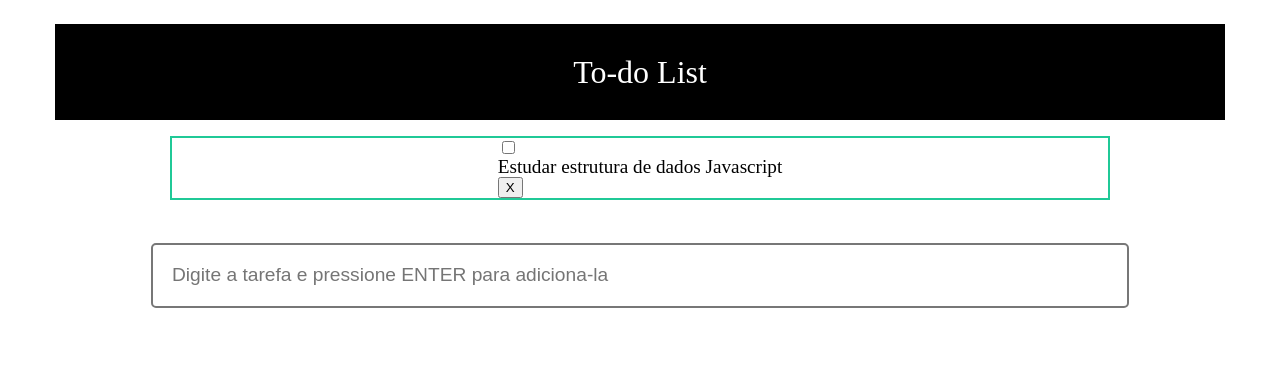
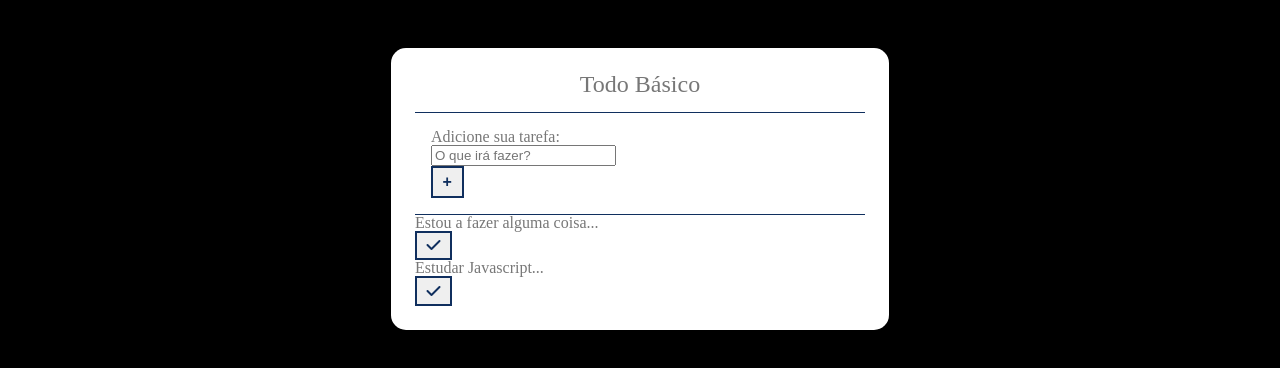
Before and after one commit to ezequielFaustino/to-do_list1, a plain HTML site: page index.html in a window 1280 px wide. Drawn offline with Linux system fonts and the light colour scheme.

Commit message:
iniciado estilo css

```diff
--- a/index.html
+++ b/index.html
@@ -1,31 +1,54 @@
 <!DOCTYPE html>
 <html lang="pt-br">
+
 <head>
   <meta charset="UTF-8">
   <meta http-equiv="X-UA-Compatible" content="IE=edge">
   <meta name="viewport" content="width=device-width, initial-scale=1.0">
   <title>To-do List - Ezequiel</title>
+  <!-- Font Awesome -->
+  <link rel="stylesheet" href="https://cdnjs.cloudflare.com/ajax/libs/font-awesome/6.4.0/css/all.min.css"
+    integrity="sha512-iecdLmaskl7CVkqkXNQ/ZH/XLlvWZOJyj7Yy7tcenmpD1ypASozpmT/E0iPtmFIB46ZmdtAc9eNBvH0H/ZpiBw=="
+    crossorigin="anonymous" referrerpolicy="no-referrer" />
+
+  <!-- Css do projeto -->
   <link rel="stylesheet" href="css/app.css">
 </head>
+
 <body>
-  <main>
-    <div class="todo">
-      <h1 class="todo-title">To-do List</h1>
+  <div class="container">
+    <header class="container-header">
+      <h1>Todo Básico</h1>
+    </header>
 
-      <div class="todo-list" id="todoList">
-        <label class="todo-item">
-          <input type="checkbox" class="list-checkbox">
-          <div>Estudar estrutura de dados Javascript</div>
-          <button class="list-button">
-            X
-          </button>
-        </label>
+    <form id="todo-form">
+      <p id="todo-form-title">Adicione sua tarefa:</p>
+      <div class="todo-form-control">
+        <input type="text" id="form-input" placeholder="O que irá fazer?">
+        <button class="btn" type="submit">
+          <i class="fa-light fa-plus"></i>
+        </button>
+      </div>
+    </form>
+
+    <div id="todo">
+      <div class="todo-list">
+        <h3>Estou a fazer alguma coisa...</h3>
+        <button class="btn todo-finish-btn">
+          <i class="fa-solid fa-check"></i>
+        </button>
       </div>
 
-      <div class="todo-new-item" id="newItem">
-        <input type="text" placeholder="Digite a tarefa e pressione ENTER para adiciona-la">
+      <div class="todo-list">
+        <h3>Estudar Javascript...</h3>
+        <button class="btn todo-finish-btn">
+          <i class="fa-solid fa-check"></i>
+        </button>
       </div>
     </div>
-  </main>
+  </div>
+
+  <script src="js/script.js"></script>
 </body>
+
 </html>
--- /dev/null
+++ b/sass/_buttons.sass
@@ -0,0 +1,23 @@
+@use 'variables'
+
+.btn
+  color: variables.$secondary-color
+  border: 2px solid variables.$secondary-color
+  padding: .3rem .6rem
+  font-size: 1rem
+  cursor: pointer
+  display: flex
+  justify-content: center
+  align-items: center
+  transition: .4s
+
+  &:hover
+    background-color: variables.$bg-color
+
+  i
+    color: variables.$secondary-color
+    font-weight: bold
+    pointer-events: none
+
+    &:hover
+      color: variables.$primary-color
--- a/sass/_mixins.sass
+++ b/sass/_mixins.sass
@@ -2,8 +2,8 @@
 
 @mixin container
   max-width: variables.$container-width
-  padding: 1.5rem 0
-  margin: 0 auto
+  margin: 3rem auto
+  padding: 1.5rem
 
 @mixin flex-center
   display: flex
--- a/sass/_reset.sass
+++ b/sass/_reset.sass
@@ -1,3 +1,5 @@
+@use 'variables'
+
 html, body, div, span, applet, object, iframe,
 h1, h2, h3, h4, h5, h6, p, blockquote, pre,
 a, abbr, acronym, address, big, cite, code,
@@ -25,6 +27,8 @@ footer, header, hgroup, menu, nav, section
 body
   line-height: 1
   box-sizing: border-box
+  background-color: variables.$bg-color
+  color: variables.$text-color
 
 ol, ul
   list-style: none
--- a/sass/_variables.sass
+++ b/sass/_variables.sass
@@ -1,5 +1,5 @@
 $primary-color: #fff
-$secondary-color: #20c997
+$secondary-color: #102f5e
 $text-color: #777
 $bg-color: #000
-$container-width: 73.125em
+$container-width: 28.125em
--- a/sass/app.sass
+++ b/sass/app.sass
@@ -1,39 +1,25 @@
 @use 'reset'
 @use 'variables'
 @use 'mixins'
+@use 'buttons'
 
-.todo
-  @include mixins.flex-center
+.container
   @include mixins.container
-  flex-direction: column
-  gap: 1em
+  background-color: variables.$primary-color
+  border-radius: 15px
 
-  &-title
-    @include mixins.flex-center
-    background-color: variables.$bg-color
-    color: variables.$primary-color
-    min-width: 100%
-    min-height: 3em
-    font-size: 2rem
+  &-header
+    text-align: center
+    font-size: 1.5rem
+    padding: 0 1rem 1rem
+    border-bottom: 1px solid variables.$secondary-color
 
-  &-list
-    border: 2px solid variables.$secondary-color
-    font-size: 1.2rem
-    min-width: 80%
-    min-height: 3em
-    @include mixins.flex-center
 
-  &-new-item
-    @include mixins.flex-center
-    min-width: 100%
-    min-height: 4.375em
-    justify-content: space-evenly
-    padding: 0.5em 0
-    margin-top: 1rem
+  #todo-form
+    padding: 1rem
+    border-bottom: 1px solid variables.$secondary-color
 
-    input
-      font-size: 1.2rem
-      border: 2px solid variables.$text-color
-      border-radius: 5px
-      padding: 1em
-      min-width: 80%
+    &-control
+
+      #form-input
+        padding: .25rem .5rem
```
Also changed, not shown: css/app.css, js/script.js (added), 1 other file.
